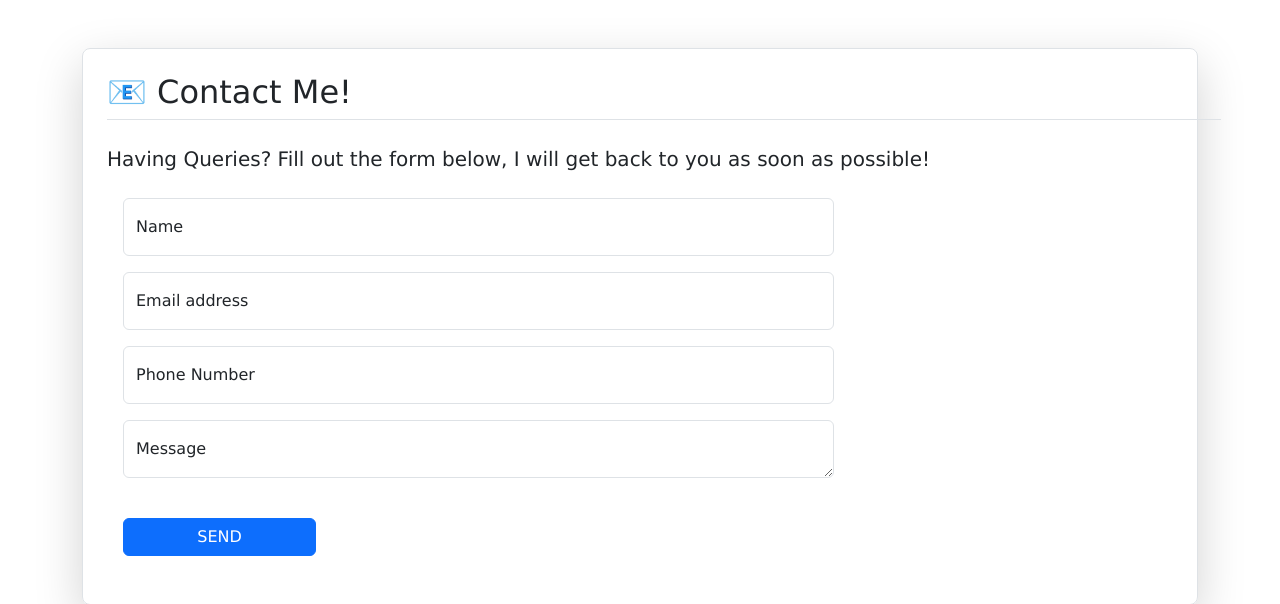
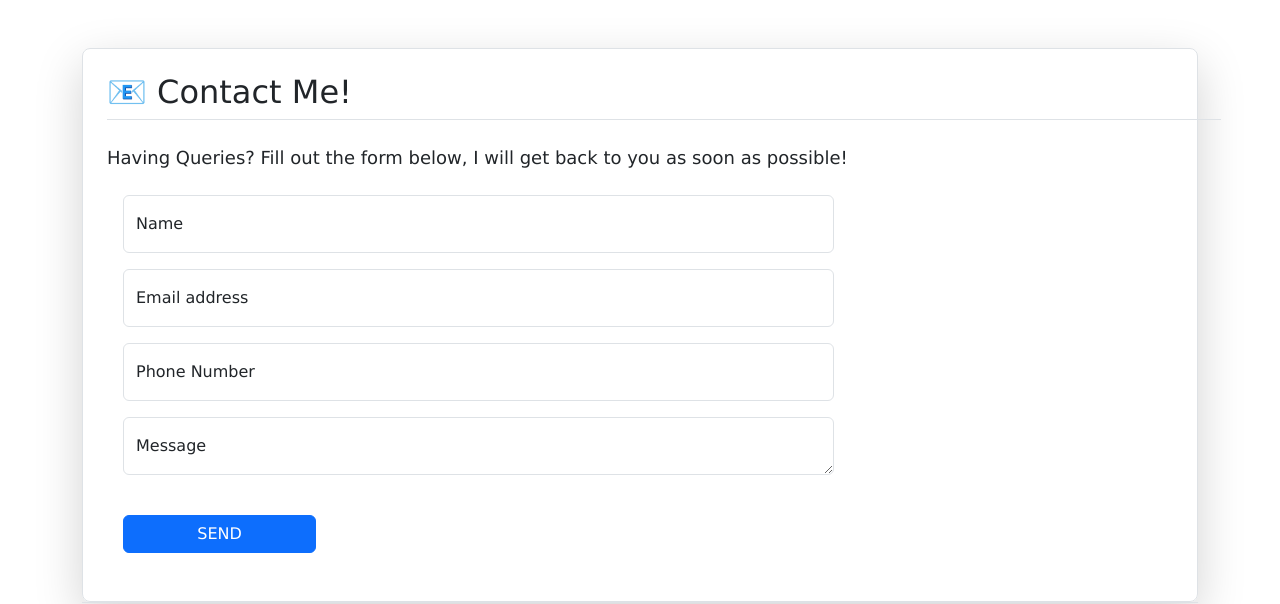
Before and after one commit to EJezhil/EJ-Portfolio, a Flask app: page /contact in a window 1280 px wide. Shown: the part 91-695 px from the top of the page. Run offline with Flask 2, Linux system fonts and the light colour scheme.

Commit message:
Ej portfolio commit 12

```diff
--- a/templates/contact.html
+++ b/templates/contact.html
@@ -55,7 +55,7 @@
               <h2 class="pb-2 mt-4 mb-4 border-bottom">📧 Contact Me!</h2>
               <div class="justify-content-center ">
                   <div class="col-md-12 col-lg-12 col-xl-12">
-                    <p style="font-size: 20px;" class="px-6">Having Queries? Fill out the form below, I will get back to you as soon as possible!</p>
+                    <p style="font-size: 18px;" class="px-6">Having Queries? Fill out the form below, I will get back to you as soon as possible!</p>
                     <div class="col-md-12 col-lg-8 col-xl-8 mt-4">
                         <form id="contactForm" action="{{url_for('contact')}}" method="post">
                           <div class="form-floating m-3">
```
